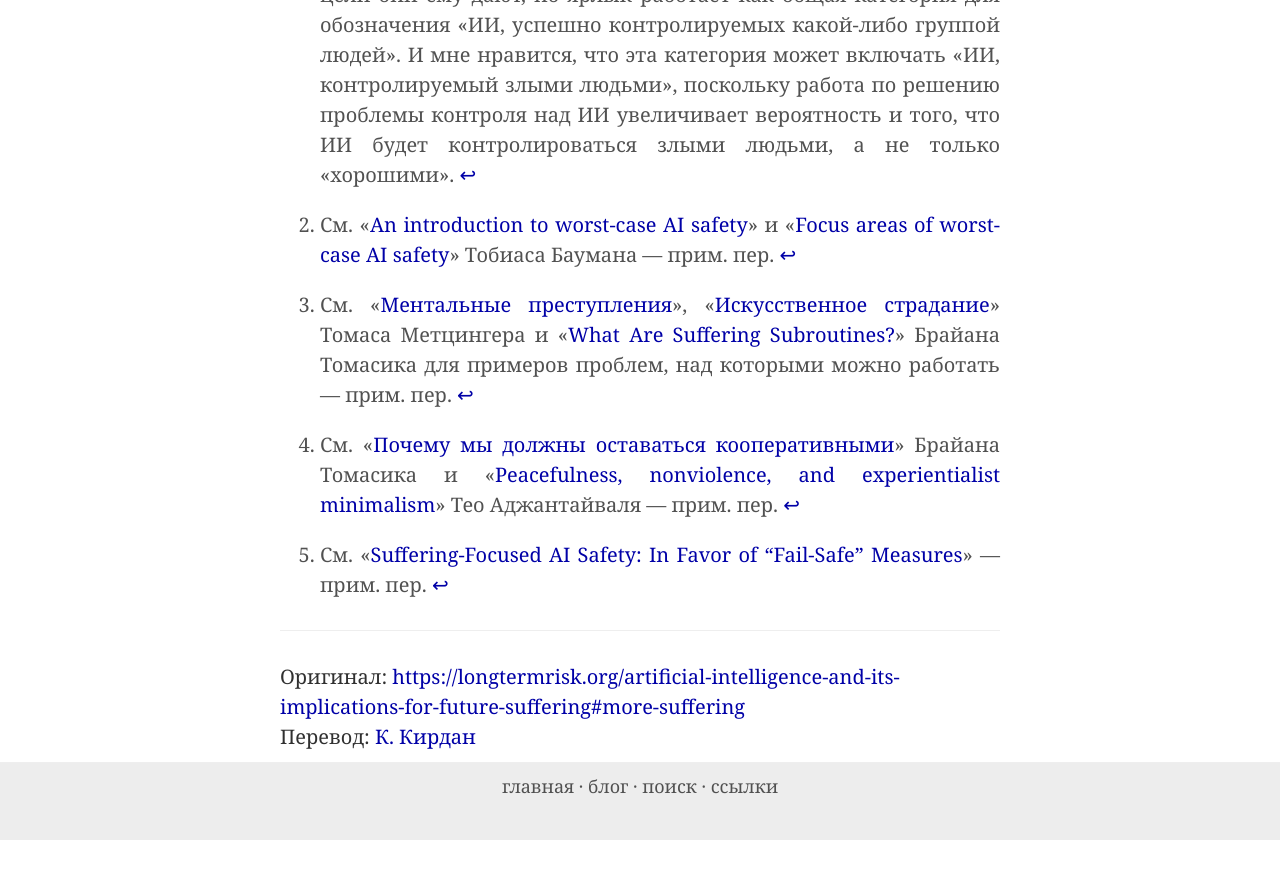
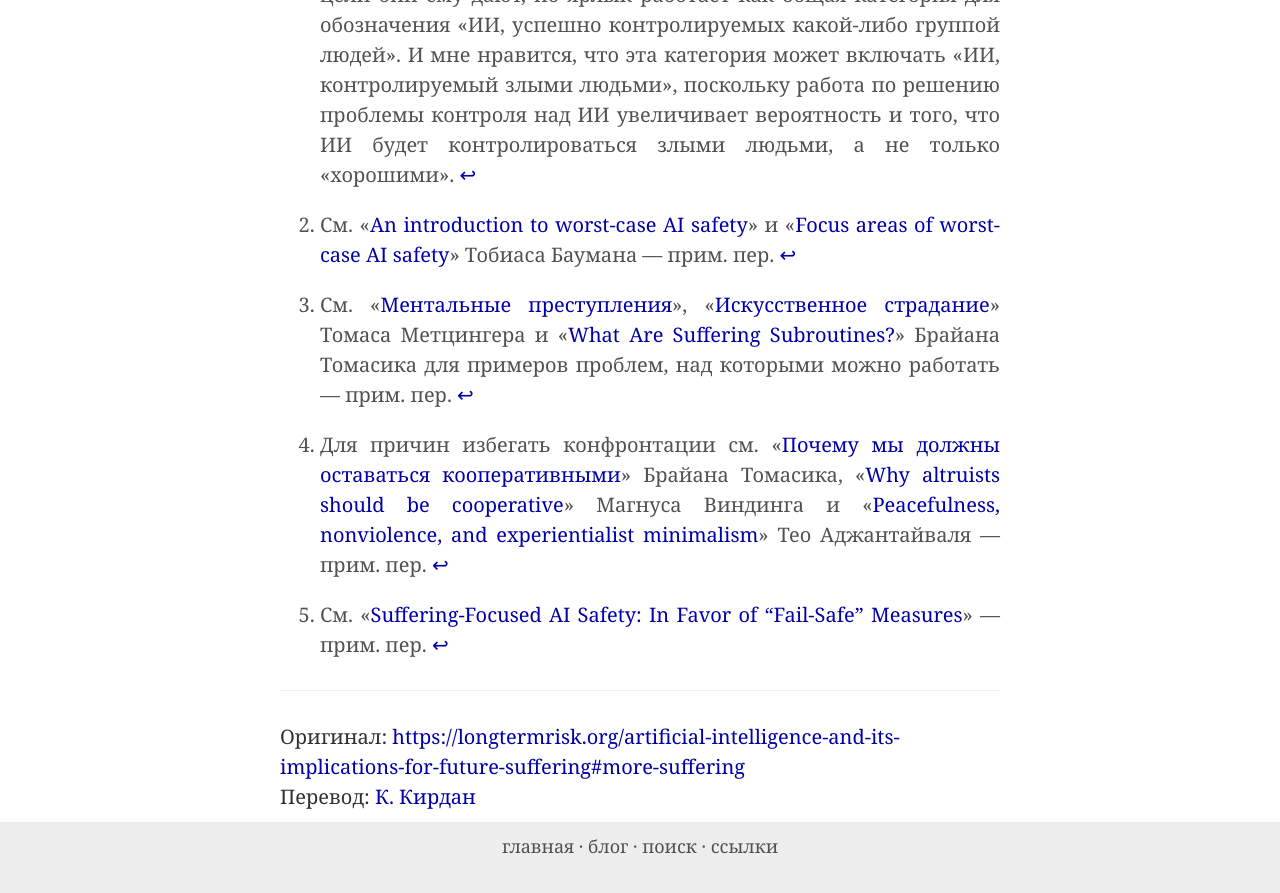
Before and after one commit to ReducingSuffering/reducingsuffering.github.io, a Jekyll site: the page built from _articles/brian-tomasik-2.md, in a window 1280 px wide and 900 px high, scrolled down 7107 px. Shown: the top 893 px of the window. Built offline with Jekyll 4.4.1, drawn with Linux system fonts in a browser that asks for light colours; before the commit the page ends 7947 px from its top, so only the background shows below that.

Commit message:
Update brian-tomasik-2.md

```diff
--- a/_articles/brian-tomasik-2.md
+++ b/_articles/brian-tomasik-2.md
@@ -59,6 +59,6 @@ preview_here: true
 
 [^3]: См. «[Ментальные преступления](https://arbital-ru.github.io/p/mindcrime/)», «[Искусственное страдание](https://reducingsuffering.github.io/thomas-metzinger-artificial-suffering.html)» Томаса Метцингера и «[What Are Suffering Subroutines?](https://reducing-suffering.org/what-are-suffering-subroutines/)» Брайана Томасика для примеров проблем, над которыми можно работать — прим. пер.
 
-[^4]: См. «[Почему мы должны оставаться кооперативными](https://reducingsuffering.github.io/brian-tomasik-1.html)» Брайана Томасика и «[Peacefulness, nonviolence, and experientialist minimalism](https://forum.effectivealtruism.org/posts/JnHeeTGAohMFxNbGK/peacefulness-nonviolence-and-experientialist-minimalism)» Тео Аджантайваля — прим. пер.
+[^4]: Для причин избегать конфронтации см. «[Почему мы должны оставаться кооперативными](https://reducingsuffering.github.io/brian-tomasik-1.html)» Брайана Томасика, «[Why altruists should be cooperative](https://centerforreducingsuffering.org/research/why-altruists-should-be-cooperative/)»  Магнуса Виндинга и «[Peacefulness, nonviolence, and experientialist minimalism](https://forum.effectivealtruism.org/posts/JnHeeTGAohMFxNbGK/peacefulness-nonviolence-and-experientialist-minimalism)» Тео Аджантайваля — прим. пер.
 
 [^5]: См. «[Suffering-Focused AI Safety: In Favor of “Fail-Safe” Measures](https://longtermrisk.org/files/fail-safe-ai.pdf)» — прим. пер.
```
